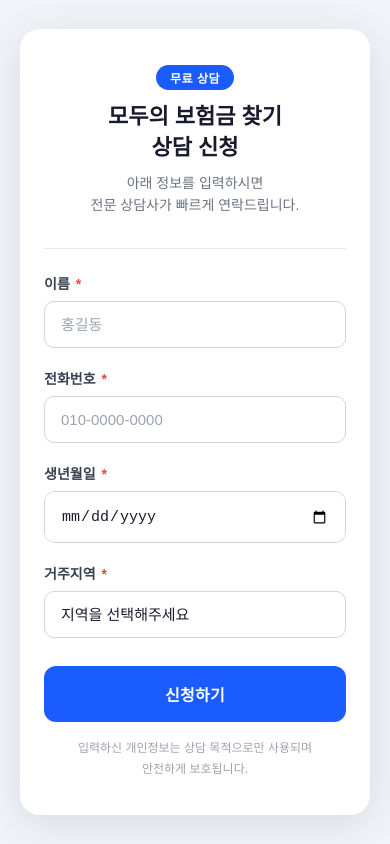
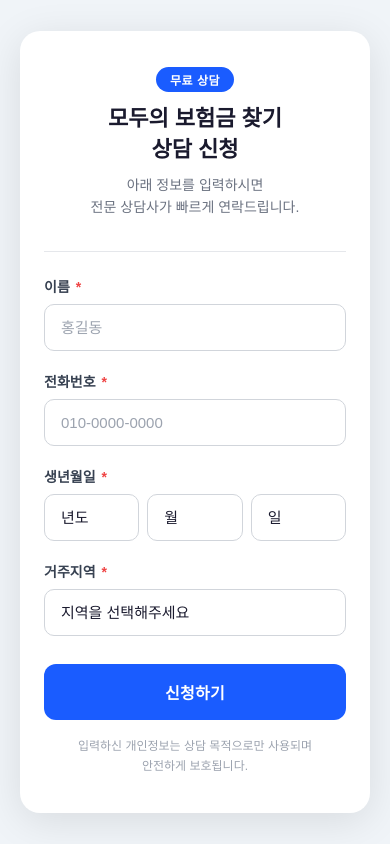
Before and after one commit to Hello-Worldismine/moduins, a website: page public/index.html in a window 390 px wide. Drawn offline with Linux system fonts and the light colour scheme.

Commit message:
Replace date input with year/month/day selects for mobile compatibility

```diff
--- a/public/index.html
+++ b/public/index.html
@@ -98,14 +98,15 @@
       appearance: none;
     }
 
-    .date-input-wrap {
-      overflow: hidden;
-      border-radius: 10px;
+    .birthdate-row {
+      display: flex;
+      gap: 8px;
+      align-items: center;
     }
 
-    input[type="date"] {
-      min-height: 52px;
-      display: block;
+    .birthdate-row select {
+      flex: 1;
+      min-width: 0;
     }
 
     input:focus, select:focus {
@@ -219,8 +220,10 @@
 
         <div class="form-group">
           <label>생년월일 <span class="required">*</span></label>
-          <div class="date-input-wrap">
-            <input type="date" id="birthdate" max="">
+          <div class="birthdate-row">
+            <select id="birthYear"><option value="">년도</option></select>
+            <select id="birthMonth"><option value="">월</option></select>
+            <select id="birthDay"><option value="">일</option></select>
           </div>
         </div>
 
@@ -283,8 +286,23 @@
       }
     });
 
-    // 생년월일 최대 오늘
-    document.getElementById('birthdate').max = new Date().toISOString().split('T')[0];
+    // 생년월일 드롭다운 채우기
+    (function () {
+      const now = new Date();
+      const yearSel = document.getElementById('birthYear');
+      const monthSel = document.getElementById('birthMonth');
+      const daySel = document.getElementById('birthDay');
+
+      for (let y = now.getFullYear(); y >= 1930; y--) {
+        yearSel.innerHTML += `<option value="${y}">${y}년</option>`;
+      }
+      for (let m = 1; m <= 12; m++) {
+        monthSel.innerHTML += `<option value="${String(m).padStart(2,'0')}">${m}월</option>`;
+      }
+      for (let d = 1; d <= 31; d++) {
+        daySel.innerHTML += `<option value="${String(d).padStart(2,'0')}">${d}일</option>`;
+      }
+    })();
 
     document.getElementById('consultForm').addEventListener('submit', async function (e) {
       e.preventDefault();
@@ -294,12 +312,15 @@
 
       const name = document.getElementById('name').value.trim();
       const phone = document.getElementById('phone').value.trim();
-      const birthdate = document.getElementById('birthdate').value;
+      const y = document.getElementById('birthYear').value;
+      const m = document.getElementById('birthMonth').value;
+      const d = document.getElementById('birthDay').value;
+      const birthdate = (y && m && d) ? `${y}-${m}-${d}` : '';
       const region = document.getElementById('region').value;
 
       if (!name) return showError('이름을 입력해주세요.');
       if (!phone) return showError('전화번호를 입력해주세요.');
-      if (!birthdate) return showError('생년월일을 입력해주세요.');
+      if (!birthdate) return showError('생년월일을 선택해주세요.');
       if (!region) return showError('거주지역을 선택해주세요.');
 
       btn.disabled = true;
```
